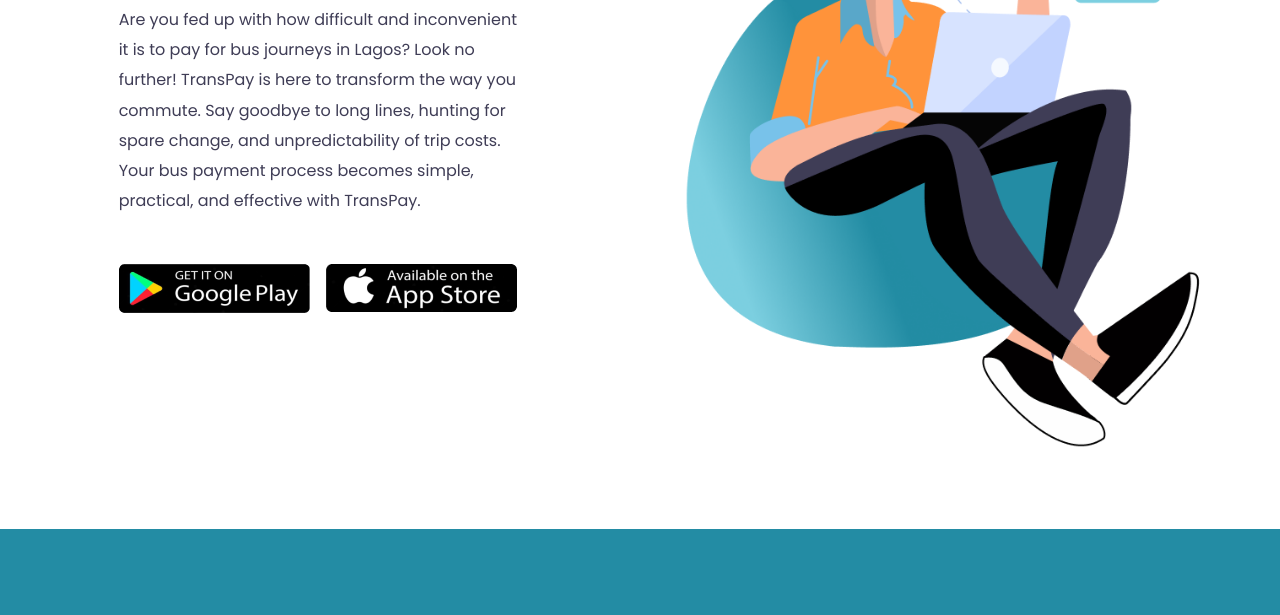
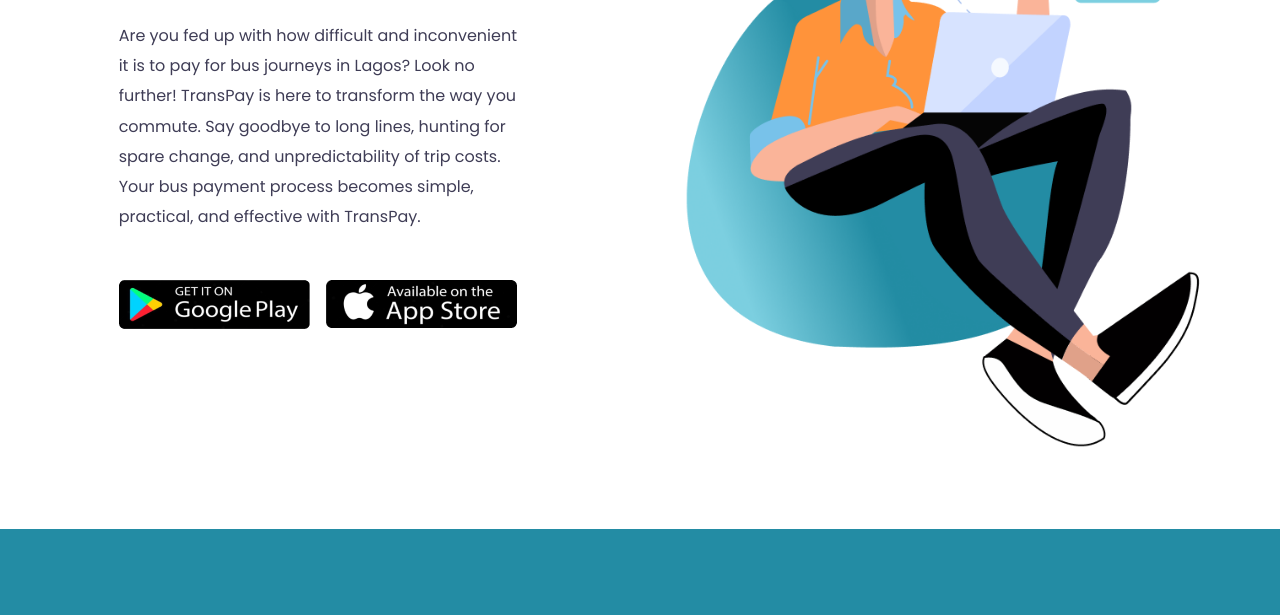
Before and after one commit to chinedugabriel/Transpay, a plain HTML site: page index.html in a window 1280 px wide. Shown: the part 423-1038 px from the top of the page. Drawn offline with nearby package versions, Linux system fonts and the light colour scheme.

Commit message:
updated the index page

```diff
--- a/index.html
+++ b/index.html
@@ -62,7 +62,7 @@
         <div class="container-fluid pt-5 pt-md-0 pt-lg-0">
             <div class="row">
                 <div class="col-sm-12 col-md-6 d-flex flex-column justify-content-center align-items-center">
-                  <div class="row mb-0 mb-sm-0 mb-md-5">
+                  <div class="row mb-0 mb-sm-0 mb-md-3">
                     <div class="col-sm-12 col-md-8 offset-md-2">
                       <div class="sec1-text-wrapper p-0">
                         <h1>Welcome To <span class="blue-text">TransPa</span>y</h1>
```
